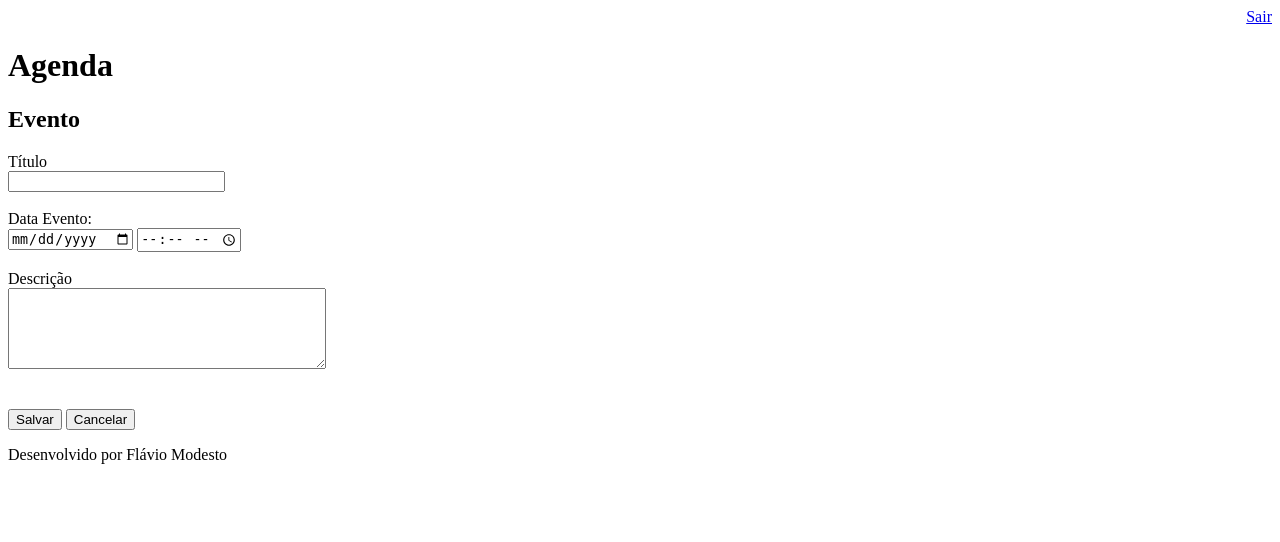
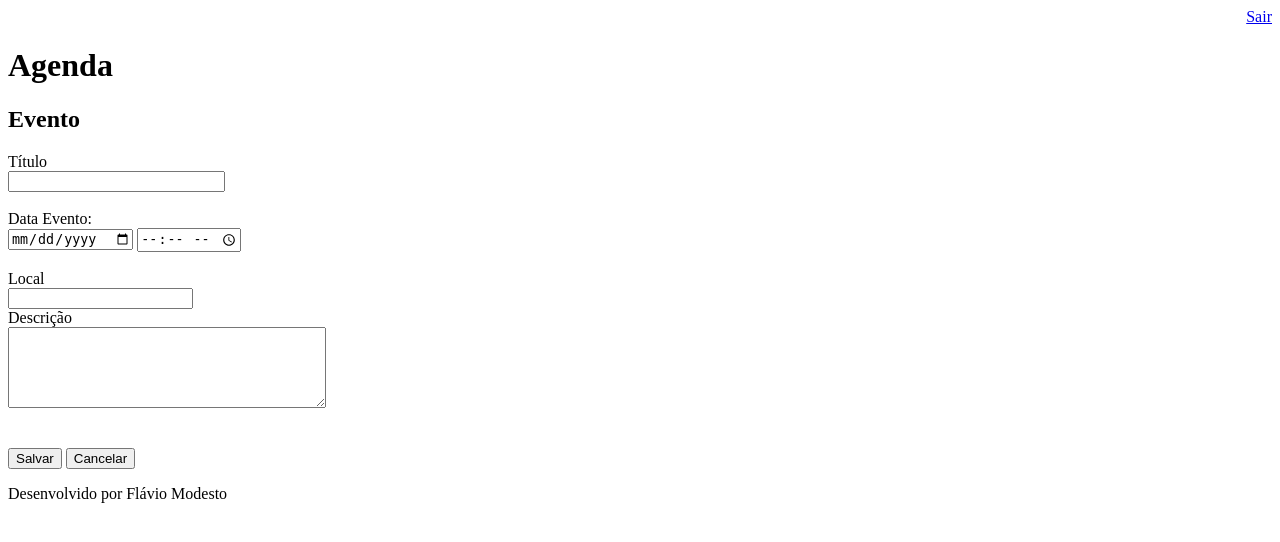
Before and after one commit to flv-modesto/agenda, a Django app: page /agenda/evento/ in a window 1280 px wide. Shown: the top 542 px of the page. Run offline with Django 3.2, Linux system fonts and the light colour scheme; a user stored in the database is signed in.

Commit message:
Inserindo localidade do evento

```diff
--- a/core/admin.py
+++ b/core/admin.py
@@ -3,6 +3,6 @@ from core.models import Evento
 # Register your models here.
 
 class EventAdmin (admin.ModelAdmin):
-    list_display = ('titulo', 'data_evento','data_criacao')
+    list_display = ('titulo', 'data_evento','data_criacao','descricao', 'localidade')
     list_filter = ('usuario', 'data_evento',)
 admin.site.register(Evento, EventAdmin)
--- a/core/models.py
+++ b/core/models.py
@@ -8,6 +8,7 @@ class Evento(models.Model):
     data_evento = models.DateTimeField(verbose_name='Data do Evento')
     data_criacao = models.DateTimeField(auto_now=True)
     usuario = models.ForeignKey(User, on_delete=models.CASCADE)
+    localidade = models.TextField(blank=True, null=True)
 
 
     class Meta:
--- a/core/views.py
+++ b/core/views.py
@@ -42,8 +42,11 @@ def submit_evento(request):
         hora_evento = request.POST.get('hora_evento')
         descricao = request.POST.get('descricao')
         usuario = request.user
+        local = request.POST.get('locale')
+
         Evento.objects.create(titulo = titulo,
                               data_evento = data_evento + ' ' + hora_evento,
                               descricao = descricao,
-                              usuario = usuario)
+                              usuario = usuario,
+                              localidade = local)
     return redirect('/')
--- a/templates/evento.html
+++ b/templates/evento.html
@@ -13,9 +13,13 @@
         <br>
         <input type="date" name="data_evento"> <input type="time" name="hora_evento" >
         <br><br>
+        <label>Local</label>
+        <br>
+        <input type="text" name="locale">
+        <br>
         <label>Descrição</label>
         <br>
-        <textarea name="Descrição" rows="5" cols="37"></textarea>
+        <textarea name="descricao" rows="5" cols="37"></textarea>
         <br><br><br>
         <button type="submit">Salvar</button>
         <a href="/">
```
Also changed, not shown: core/migrations/0001_initial.py, db.sqlite3.
